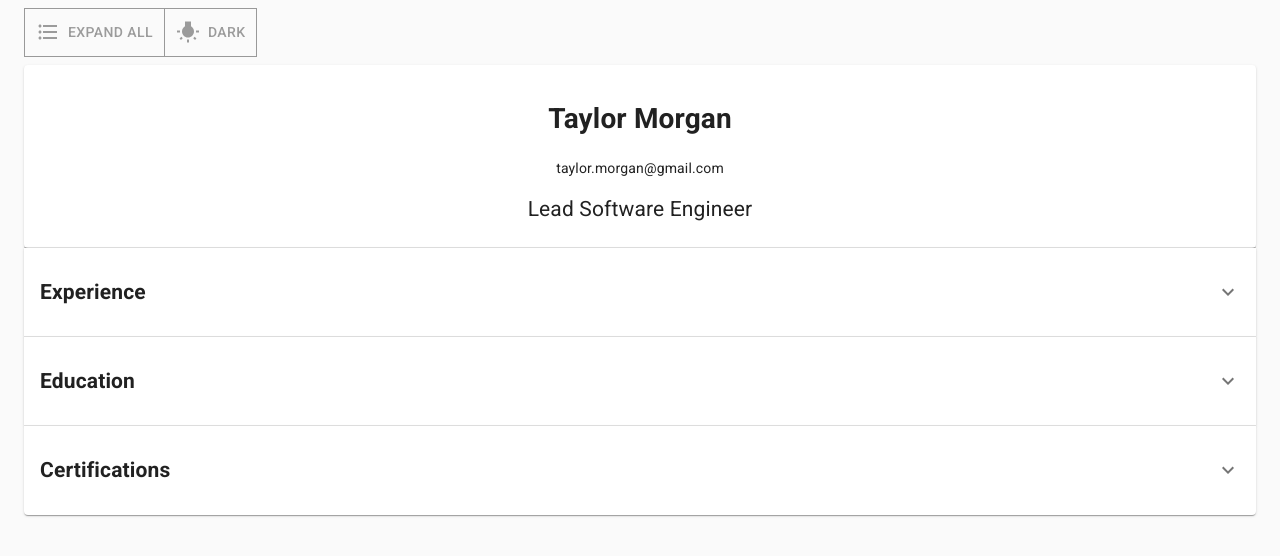
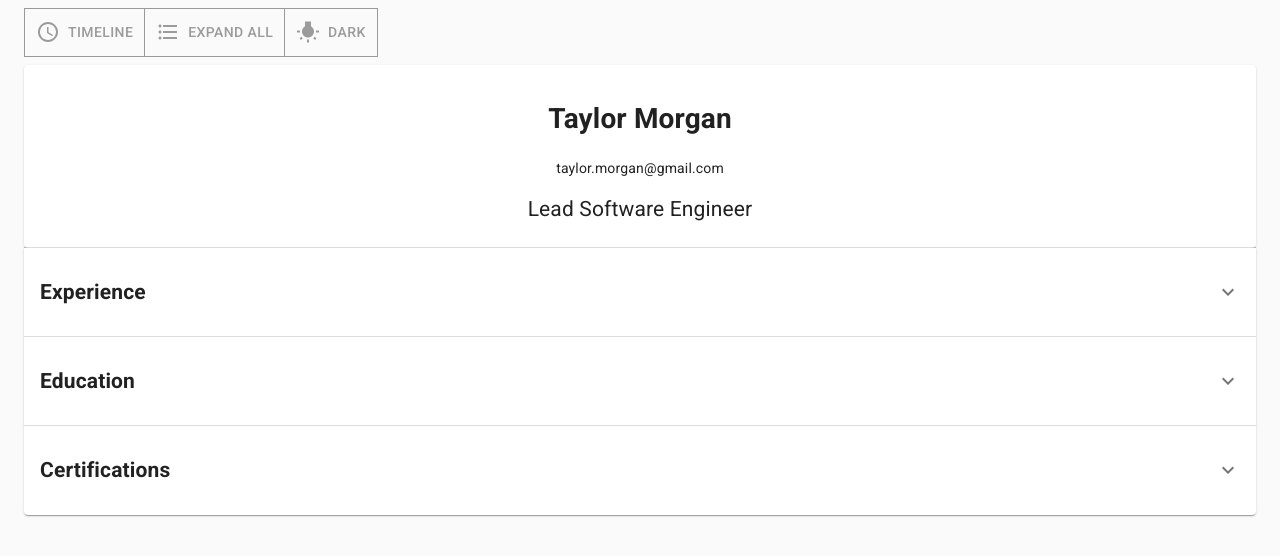
Before and after one commit to tmdesigned/react-resume, a React (Create React App) app: page / in a window 1280 px wide. Shown: the top 556 px of the page. Built offline with nearby package versions, Linux system fonts and the light colour scheme.

Commit message:
Add timeline-toggle and tests

```diff
--- a/src/DisplayOptionsStore.js
+++ b/src/DisplayOptionsStore.js
@@ -1,10 +1,13 @@
 export const defaultDisplayOptionsState = {
+  timeline: false,
   showDetails: false,
   dark: false
 };
 
 export const displayOptionsReducer = (state, action) => {
   switch (action.type) {
+    case "toggleTimeline":
+      return { ...state, timeline: !state.timeline };
     case "toggleShowDetails":
       return { ...state, showDetails: !state.showDetails };
     case "toggleDark":
--- a/src/components/DisplayOptions.js
+++ b/src/components/DisplayOptions.js
@@ -2,7 +2,8 @@ import React, { useContext } from "react";
 import { ToggleButton, ToggleButtonGroup } from "@material-ui/lab";
 import {
   FormatListBulleted as FormatListBulletedIcon,
-  WbIncandescent as WbIncandescentIcon
+  WbIncandescent as WbIncandescentIcon,
+  AccessTime as AccessTimeIcon
 } from "@material-ui/icons";
 import { makeStyles } from "@material-ui/core/styles";
 import cx from "classnames";
@@ -32,6 +33,19 @@ const DisplayOptions = () => {
 
   return (
     <ToggleButtonGroup className={classes.root} data-testid="display-options">
+      <ToggleButton
+        className={cx({
+          [classes["display-options__button"]]: true,
+          [classes["display-options__button--active"]]: displayOptions.timeline
+        })}
+        value="toggleTimeline"
+        data-testid="toggle-timeline"
+        selected={displayOptions.timeline}
+        onClick={() => dispatchDisplayOption({ type: "toggleTimeline" })}
+      >
+        <AccessTimeIcon className={classes["display-options__button-icon"]} />
+        Timeline
+      </ToggleButton>
       <ToggleButton
         className={cx({
           [classes["display-options__button"]]: true,
--- a/src/components/Resume.js
+++ b/src/components/Resume.js
@@ -1,4 +1,4 @@
-import React from "react";
+import React, { useContext } from "react";
 import Overview from "./Overview";
 import ExperienceList from "./ExperienceList";
 import EducationList from "./EducationList";
@@ -7,16 +7,24 @@ import DisplayOptions from "./DisplayOptions";
 import { PersonContext } from "../Contexts";
 import person from "../taylor.json";
 import { Container } from "@material-ui/core";
+import { DisplayOptionsContext } from "../Contexts";
 
 const Resume = () => {
+  const displayOptions = useContext(DisplayOptionsContext);
   return (
     <PersonContext.Provider value={person}>
       <Container>
         <DisplayOptions />
-        <Overview />
-        <ExperienceList />
-        <EducationList />
-        <CertificationList />
+        {displayOptions.timeline ? (
+          <div data-testid="timeline-layout">timeline</div>
+        ) : (
+          <div data-testid="standard-layout">
+            <Overview />
+            <ExperienceList />
+            <EducationList />
+            <CertificationList />
+          </div>
+        )}
       </Container>
     </PersonContext.Provider>
   );
```
Also changed, not shown: 1 other file (tests, documents, lock files or other folders).
